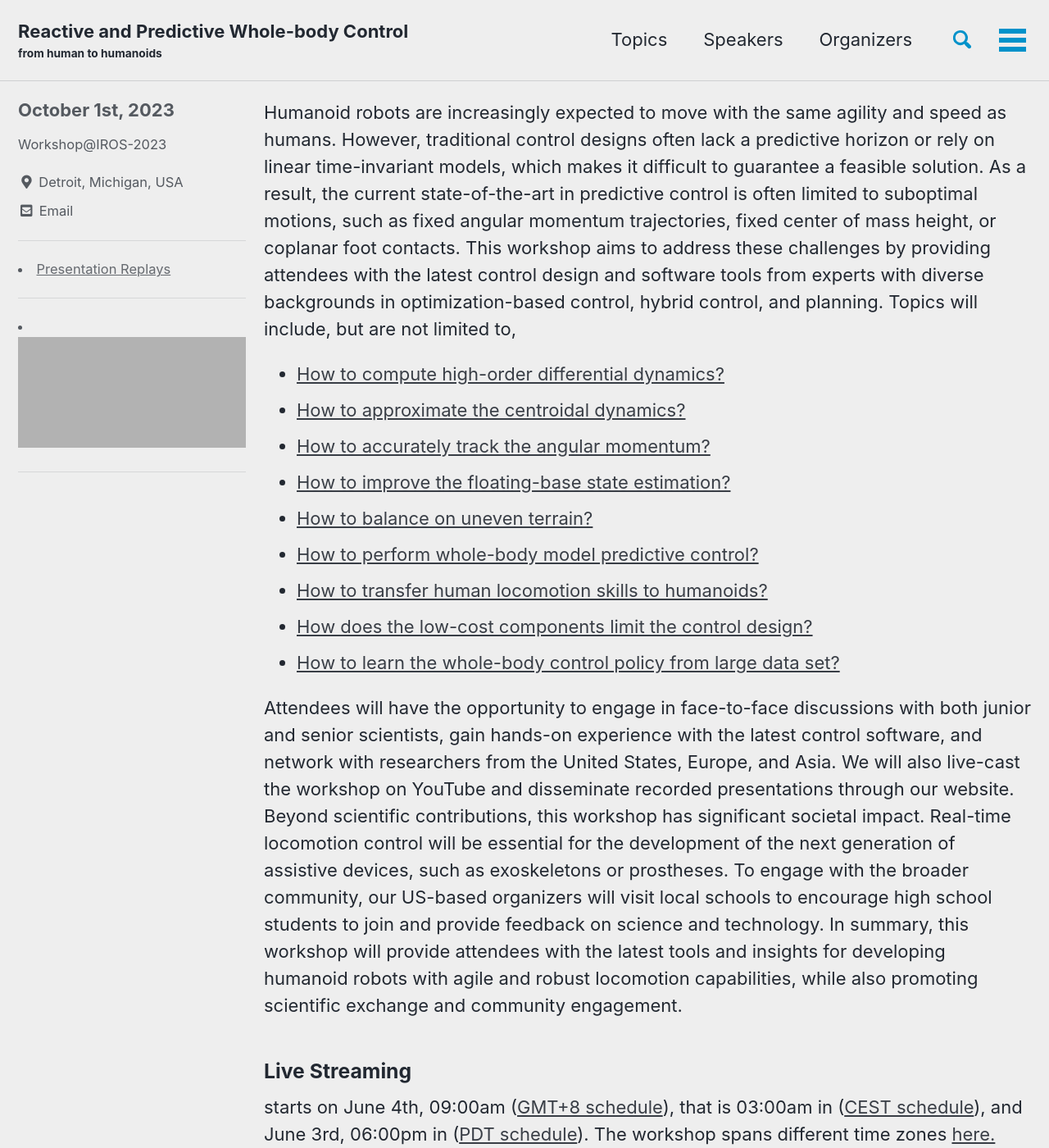
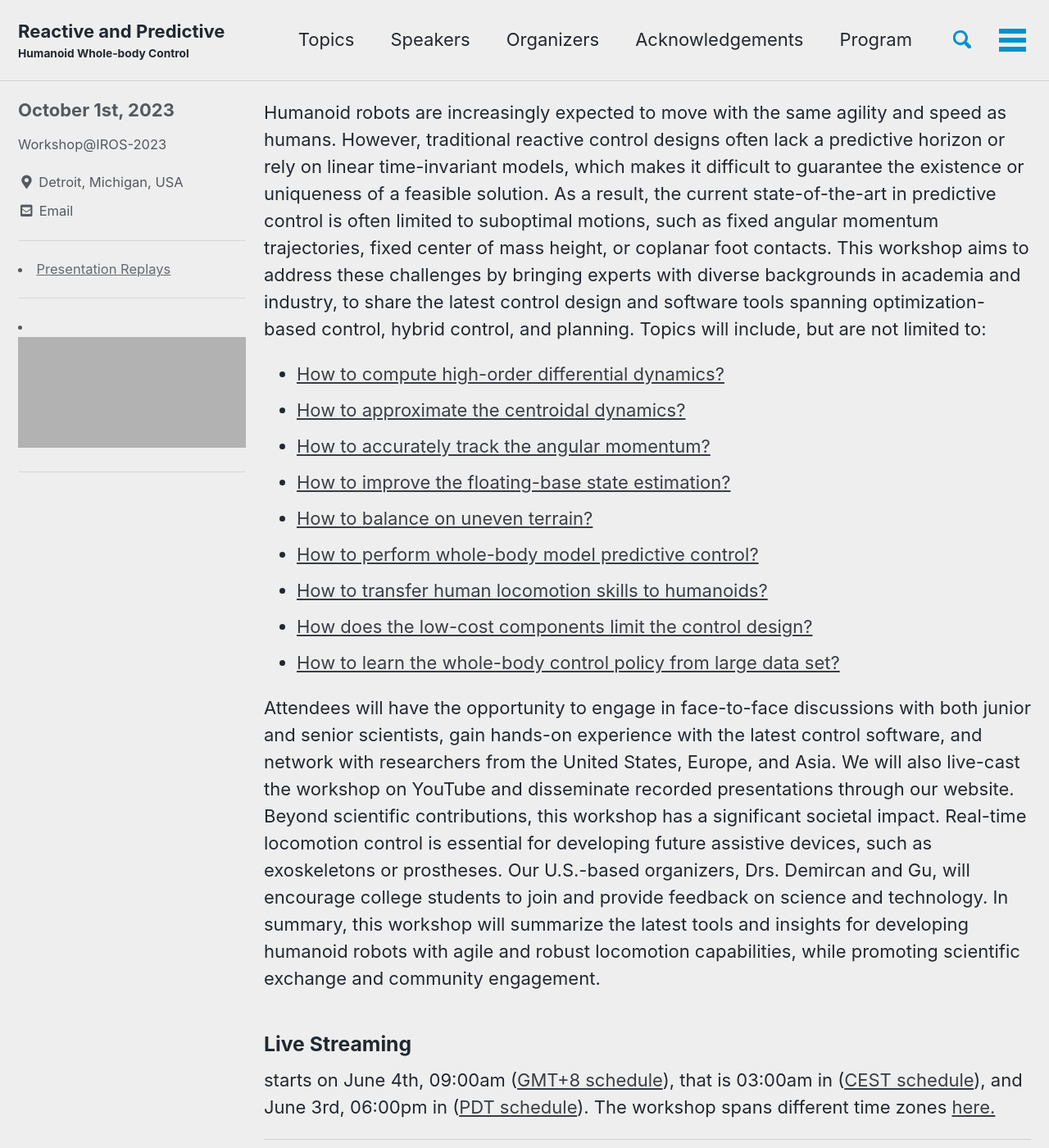
Before and after one commit to iros-2023-humanoid/iros-2023-humanoid, a Jekyll site: the page built from index.html, in a window 1280 px wide and 1400 px high. Shown: the whole window at 82% size. Built offline with Jekyll 4.4.1, drawn with Linux system fonts in a browser that asks for light colours; cached includes are drawn as plain includes; the list of posts is cut into pages by our own code; some of the changed text lies outside the part shown; grey boxes are pictures that could not be loaded.

Commit message:
Update the workshop name and call for contributions

```diff
--- a/_config.yml
+++ b/_config.yml
@@ -18,9 +18,9 @@ minimal_mistakes_skin    : "air" #"default" # "aqua", "air", "aqua", "contrast",
 
 # Site Settings
 locale                   : "en-US"
-title                    : "Reactive and Predictive Whole-body Control"
+title                    : "Reactive and Predictive"
 title_separator          : "-"
-subtitle                 : from human to humanoids
+subtitle                 : Humanoid Whole-body Control
 name                     : #"High Dynamic Motion Generation of Under-Actuated Robots"
 description              : "Workshop@IROS2023"
 url                      : https://iros-2023-humanoid.github.io # the base hostname & protocol for your site e.g. "https://mmistakes.github.io"
--- a/_data/navigation.yml
+++ b/_data/navigation.yml
@@ -15,7 +15,7 @@ main:
   - title: "Program"
     url: /program/
   - title: "Call for Contributions"
-    url: https://forms.gle/YTk99BmY6bynf2jD6
+    url: https://forms.gle/SjgCrnUQaPBS4Rh86
 
 
 # Sidebar options
@@ -24,6 +24,6 @@ sidebar:
   - title: "Speakers"
     url: /year-archive/
   - title: "Call for Contributions"
-    url: https://forms.gle/YTk99BmY6bynf2jD6
+    url: https://forms.gle/SjgCrnUQaPBS4Rh86
   - title: "Archive"
     url: /year-archive/
--- a/_layouts/home.html
+++ b/_layouts/home.html
@@ -4,9 +4,10 @@ classes: wide
 
 ---
 
-Humanoid robots are increasingly expected to move with the same agility and speed as humans. However, traditional control designs often lack a predictive horizon or rely on linear time-invariant models, which makes it difficult to guarantee a feasible solution. As a result, the current state-of-the-art in predictive control is often limited to suboptimal motions, such as fixed angular momentum trajectories, fixed center of mass height, or coplanar foot contacts.
+Humanoid robots are increasingly expected to move with the same agility and speed as humans. However, traditional reactive control designs often lack a predictive horizon or rely on linear time-invariant models, which makes it difficult to guarantee the existence or uniqueness of a feasible solution. As a result, the current state-of-the-art in predictive control is often limited to suboptimal motions, such as fixed angular momentum trajectories, fixed center of mass height, or coplanar foot contacts.
 
-This workshop aims to address these challenges by providing attendees with the latest control design and software tools from experts with diverse backgrounds in optimization-based control, hybrid control, and planning. Topics will include, but are not limited to,
+This workshop aims to address these challenges by bringing experts with diverse backgrounds in academia and industry, to share the latest control design and software tools spanning optimization-based control, hybrid control, and planning. Topics will include, but are not limited to:
+
 <ul>
 
   <li><a href="/topics/hdd">How to compute high-order differential dynamics?</a></li>
@@ -23,10 +24,11 @@ This workshop aims to address these challenges by providing attendees with the l
 Attendees will have the opportunity to engage in face-to-face discussions with both junior and senior scientists, gain hands-on experience with the latest control software, and network with researchers from the United States, Europe, and Asia. We will also live-cast the workshop on YouTube and disseminate recorded presentations through our website.
 
 
+Beyond scientific contributions, this workshop has a significant societal impact. Real-time locomotion control is essential for developing future assistive devices, such as exoskeletons or prostheses. Our U.S.-based organizers, Drs. Demircan and Gu, will encourage college students to join and provide feedback on science and technology.
 
-Beyond scientific contributions, this workshop has significant societal impact. Real-time locomotion control will be essential for the development of the next generation of assistive devices, such as exoskeletons or prostheses. To engage with the broader community, our US-based organizers will visit local schools to encourage high school students to join and provide feedback on science and technology.
 
-In summary, this workshop will provide attendees with the latest tools and insights for developing humanoid robots with agile and robust locomotion capabilities, while also promoting scientific exchange and community engagement.
+In summary, this workshop will summarize the latest tools and insights for developing humanoid robots with agile and robust locomotion capabilities, while promoting scientific exchange and community engagement.
+
 
 <h3>Live Streaming</h3>
 starts on June 4th, 09:00am (<a href="/program/">GMT+8 schedule</a>), that is 03:00am in (<a href="/program-cest/">CEST schedule</a>), and June 3rd, 06:00pm in (<a href="/program-pdt/">PDT schedule</a>). The workshop spans different time zones <a href="https://www.worldtimebuddy.com/?qm=1&lid=8,1816670,2988507,2643743&h=1816670&date=2021-6-4&sln=9-18&hf=1">here.</a>
```
